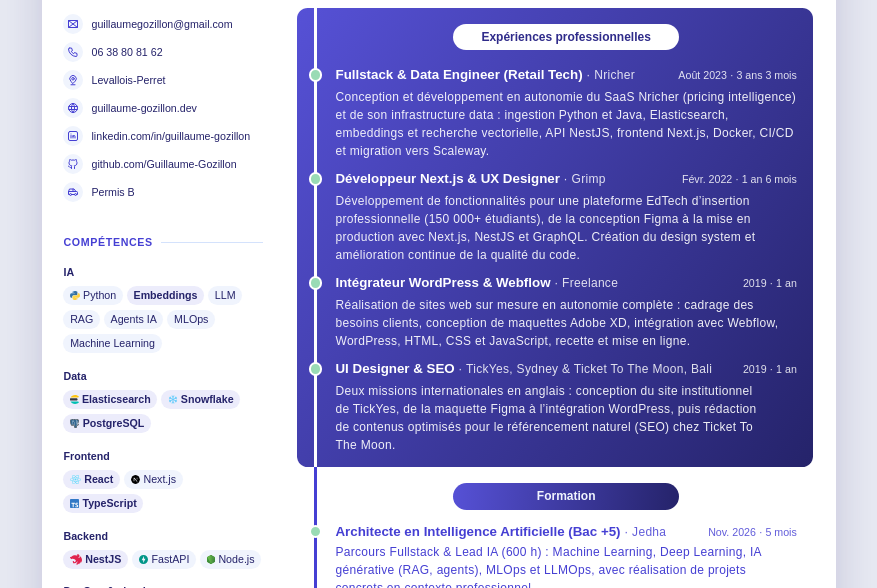
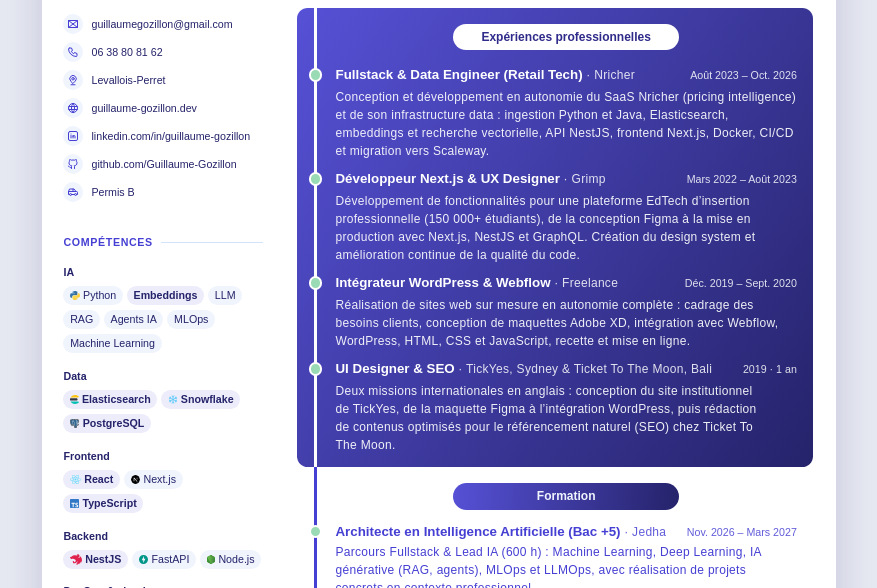
Before and after one commit to Guillaume-Gozillon/guillaume-gozillon-cv, a React (Vite) app: page / in a window 1280 px wide. Shown: the part 311-899 px from the top of the page, without its empty margins (201-1078 px from the left). Built offline with nearby package versions, Linux system fonts and the light colour scheme.

Commit message:
feat: show start and end dates for experiences and the AI training

```diff
--- a/src/data/cv.en.ts
+++ b/src/data/cv.en.ts
@@ -35,21 +35,21 @@
     {
       role: 'Fullstack & Data Engineer (Retail Tech)',
       company: 'Nricher',
-      period: 'Aug 2023 · 3 yrs 3 mos',
+      period: 'Aug 2023 – Oct 2026',
       description:
         'Independently designed and developed the Nricher SaaS (pricing intelligence) and its data infrastructure: Python and Java ingestion, Elasticsearch, embeddings and vector search, NestJS API, Next.js frontend, Docker, CI/CD and migration to Scaleway.'
     },
     {
       role: 'Next.js Developer & UX Designer',
       company: 'Grimp',
-      period: 'Feb 2022 · 1 yr 6 mos',
+      period: 'Mar 2022 – Aug 2023',
       description:
         'Developed features for an EdTech employability platform (150,000+ students), from Figma design to production with Next.js, NestJS and GraphQL. Built the design system and continuously improved code quality.'
     },
     {
       role: 'WordPress & Webflow Developer',
       company: 'Freelance',
-      period: '2019 · 1 yr',
+      period: 'Dec 2019 – Sep 2020',
       description:
         'Built custom websites fully independently: scoping client needs, designing Adobe XD mockups, integration with Webflow, WordPress, HTML, CSS and JavaScript, testing and launch.'
     },
@@ -65,7 +65,7 @@
     {
       degree: 'Artificial Intelligence Architect (Master level)',
       school: 'Jedha',
-      period: 'Nov 2026 · 5 mos',
+      period: 'Nov 2026 – Mar 2027',
       description:
         'Fullstack & Lead AI programme (600 hours): machine learning, deep learning, generative AI (RAG, agents), MLOps and LLMOps, with hands-on projects in a professional context.'
     },
--- a/src/data/cv.fr.ts
+++ b/src/data/cv.fr.ts
@@ -98,21 +98,21 @@
     {
       role: 'Fullstack & Data Engineer (Retail Tech)',
       company: 'Nricher',
-      period: 'Août 2023 · 3 ans 3 mois',
+      period: 'Août 2023 – Oct. 2026',
       description:
         'Conception et développement en autonomie du SaaS Nricher (pricing intelligence) et de son infrastructure data : ingestion Python et Java, Elasticsearch, embeddings et recherche vectorielle, API NestJS, frontend Next.js, Docker, CI/CD et migration vers Scaleway.'
     },
     {
       role: 'Développeur Next.js & UX Designer',
       company: 'Grimp',
-      period: 'Févr. 2022 · 1 an 6 mois',
+      period: 'Mars 2022 – Août 2023',
       description:
         'Développement de fonctionnalités pour une plateforme EdTech d’insertion professionnelle (150 000+ étudiants), de la conception Figma à la mise en production avec Next.js, NestJS et GraphQL. Création du design system et amélioration continue de la qualité du code.'
     },
     {
       role: 'Intégrateur WordPress & Webflow',
       company: 'Freelance',
-      period: '2019 · 1 an',
+      period: 'Déc. 2019 – Sept. 2020',
       description:
         'Réalisation de sites web sur mesure en autonomie complète : cadrage des besoins clients, conception de maquettes Adobe XD, intégration avec Webflow, WordPress, HTML, CSS et JavaScript, recette et mise en ligne.'
     },
@@ -128,7 +128,7 @@
     {
       degree: 'Architecte en Intelligence Artificielle (Bac +5)',
       school: 'Jedha',
-      period: 'Nov. 2026 · 5 mois',
+      period: 'Nov. 2026 – Mars 2027',
       description:
         'Parcours Fullstack & Lead IA (600 h) : Machine Learning, Deep Learning, IA générative (RAG, agents), MLOps et LLMOps, avec réalisation de projets concrets en contexte professionnel.'
     },
```
